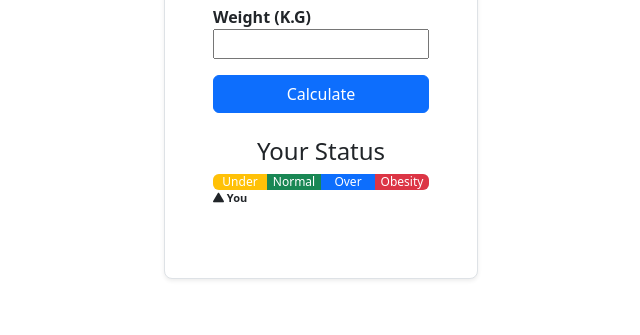
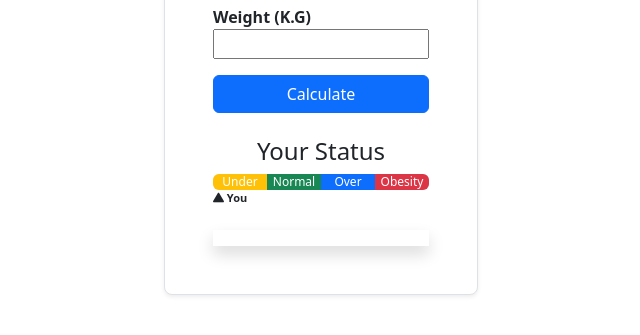
Before and after one commit to bhanudova/javascript, a website: page public/tasks/BMICalculator.html in a window 1280 px wide. Shown: the part 239-574 px from the top of the page, without its empty margins (367-1007 px from the left). Drawn offline with nearby package versions, Linux system fonts and the light colour scheme.

Commit message:
new changes added

```diff
--- a/public/tasks/BMICalculator.html
+++ b/public/tasks/BMICalculator.html
@@ -70,7 +70,7 @@
                 </div>
             </div>
         </div>
-        <div id="result" class="mt-4 fw-bold text-center"></div>
+        <div id="result" class="mt-4 fw-bold text-center shadow p-2"></div>
 
     </div>
 
```
